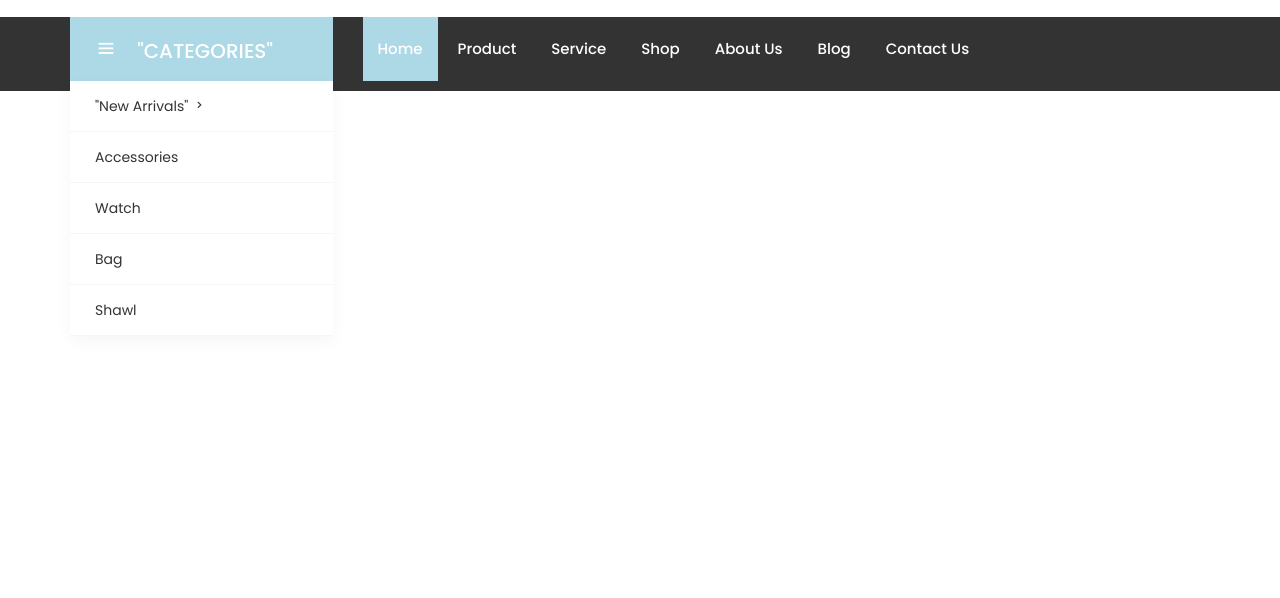
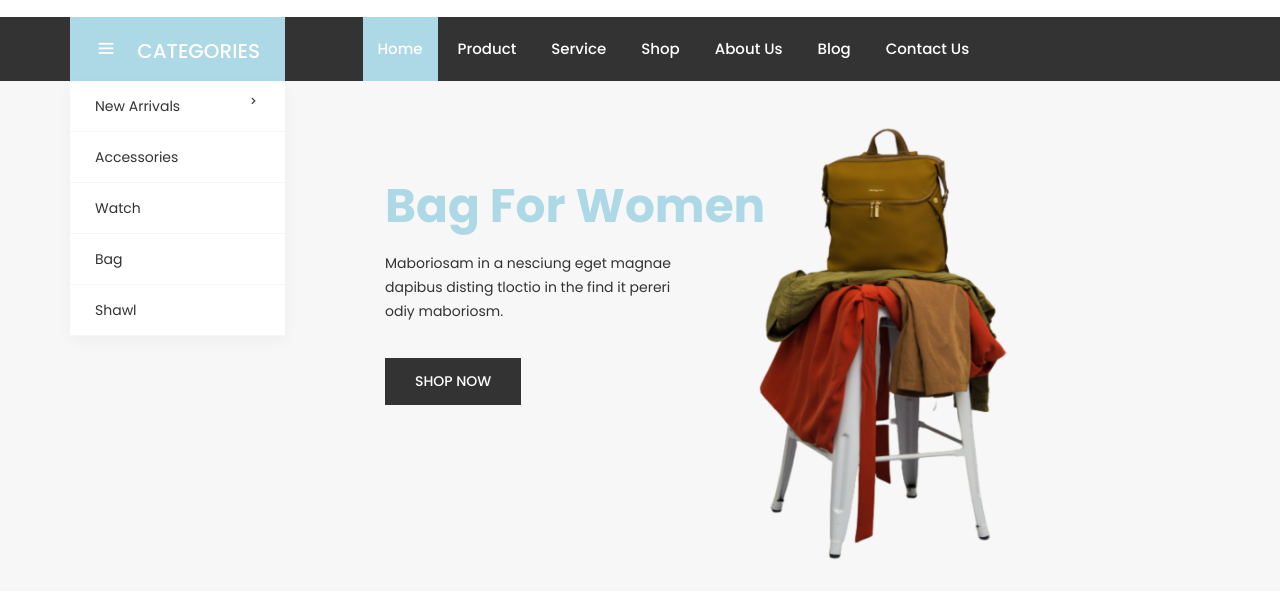
Before and after one commit to rebaibenatallah/Eshop-noor.github.io, a plain HTML site: page index.html in a window 1280 px wide. Shown: the part 140-738 px from the top of the page. Drawn offline with nearby package versions, Linux system fonts and the light colour scheme.

Commit message:
some update in header and create hero slider

```diff
--- a/css/main.css
+++ b/css/main.css
@@ -471,8 +471,9 @@ body {
 .header.shop .all-category {
     color: #fff;
     background: transparent;
-    position: relative;
+    position: absolute;
     background: #add8e6;
+    box-sizing: inherit;
 }
 .header.shop .all-category h3 {
     padding: 20px 25px;
@@ -509,11 +510,15 @@ body {
     padding: 13px 25px 13px 25px;
     display: block;
 }
+.header.shop .main-category li a i {
+    display: inline-block;
+    float: right;
+}
 .header.shop .sub-category {
     background: #fff;
     width: 220px;
     position: absolute;
-    left: 238px;
+    left: 220px;
     top: 0;
     z-index: 999999;
     opacity: 0;
@@ -552,3 +557,45 @@ body {
     background: #add8e6;
 }
 /* end header-inner */
+/* start hero-slider */
+.hero-slider {
+    background: #fff;
+    overflow: hidden;
+}
+.hero-slider .single-slider {
+    background-image: url('../imgs/images/slider01.png');
+    background-size: cover;
+    background-position: center;
+    background-repeat: no-repeat;
+    height: 510px;
+}
+.hero-slider .hero-text {
+    padding: 0 30px;
+    margin-top: 100px;
+    box-sizing: inherit;
+}
+.hero-slider .hero-text h1 {
+    line-height: 50px;
+    font-size: 47px;
+    font-weight: 700;
+    color: #add8e6;
+    margin-bottom: 20px;
+}
+.hero-slider .hero-text p {
+    color: #333;
+    margin-bottom: 35px;
+}
+.hero-slider .hero-text .button {
+    margin: 0;
+    box-sizing: inherit;
+}
+.hero-slider .hero-text .btn {
+    color: #fff;
+    background: #333;
+    padding: 13px 30px;
+    line-height: initial;
+    border: none;
+    height: auto;
+    z-index: 0;
+}
+/* end hero-slider */
--- a/css/reset.css
+++ b/css/reset.css
@@ -37,7 +37,7 @@ img, a, input, h1, h2, h3, h4, h5, h6 {
 a, button, input {
     font-weight: 400;
 }
-a {
+a , a:hover {
     text-decoration: none;
 }
 a {
--- a/css/responsive.css
+++ b/css/responsive.css
@@ -33,7 +33,19 @@
         line-height: 45px;
         font-size: 14px;
     }
+    .header.shop .all-category {
+        display: none;
+    }
+    .navbar-nav {
+        display: inline-block !important;
+    }
+    .header.shop .nav li {
+        display: inline-block;
+        margin-right: 2px;
+    }
     /* end middle-inner */
+    /* start hero-slider */
+    /* end hero-slider */
 }
 
 @media only screen and (max-width:767px) {
@@ -102,6 +114,12 @@
         display: none;
     }
     /* end middle inner */
+    /* start header inner */
+    .header.shop .header-inner {
+        display: none;
+    }
+    /* end header inner */
+
 }
 @media only screen and (max-width:450px){
     /* start topbar */
--- a/index.html
+++ b/index.html
@@ -225,12 +225,12 @@
                             <div class="all-category">
                                 <h3 class="cat-heading">
                                     <i class="bx bx-menu" aria-hidden="true"></i>
-                                    "CATEGORIES"
+                                    CATEGORIES
                                 </h3>
                                 <ul class="main-category">
                                     <li>
                                         <a href="#">
-                                            "New Arrivals"
+                                            New Arrivals
                                             <i class="bx bx-chevron-right" aria-hidden="true"></i>
                                         </a>
                                         <ul class="sub-category">
@@ -301,5 +301,35 @@
             </div>
         </div>
     </header>
+    <section class="hero-slider">
+        <div class="single-slider">
+            <div class="container">
+                <div class="row no-gutters">
+                    <div class="col-lg-9 offset-lg-3 col-12">
+                        <div class="text-inner">
+                            <div class="row">
+                                <div class="col-lg-7 col-12">
+                                    <div class="hero-text">
+                                        <h1>
+                                            Bag For Women
+                                        </h1>
+                                        <p>Maboriosam in a nesciung eget magnae
+                                             <br>
+                                             dapibus disting tloctio in the find it pereri
+                                             <br>
+                                             odiy maboriosm.
+                                        </p>
+                                        <div class="button">
+                                            <a href="#" class="btn">Shop Now</a>
+                                        </div>
+                                    </div>
+                                </div>
+                            </div>
+                        </div>
+                    </div>
+                </div>
+            </div>
+        </div>
+    </section>
 </body>
 </html>
```
Also changed, not shown: imgs/images/slider01.png (added).
